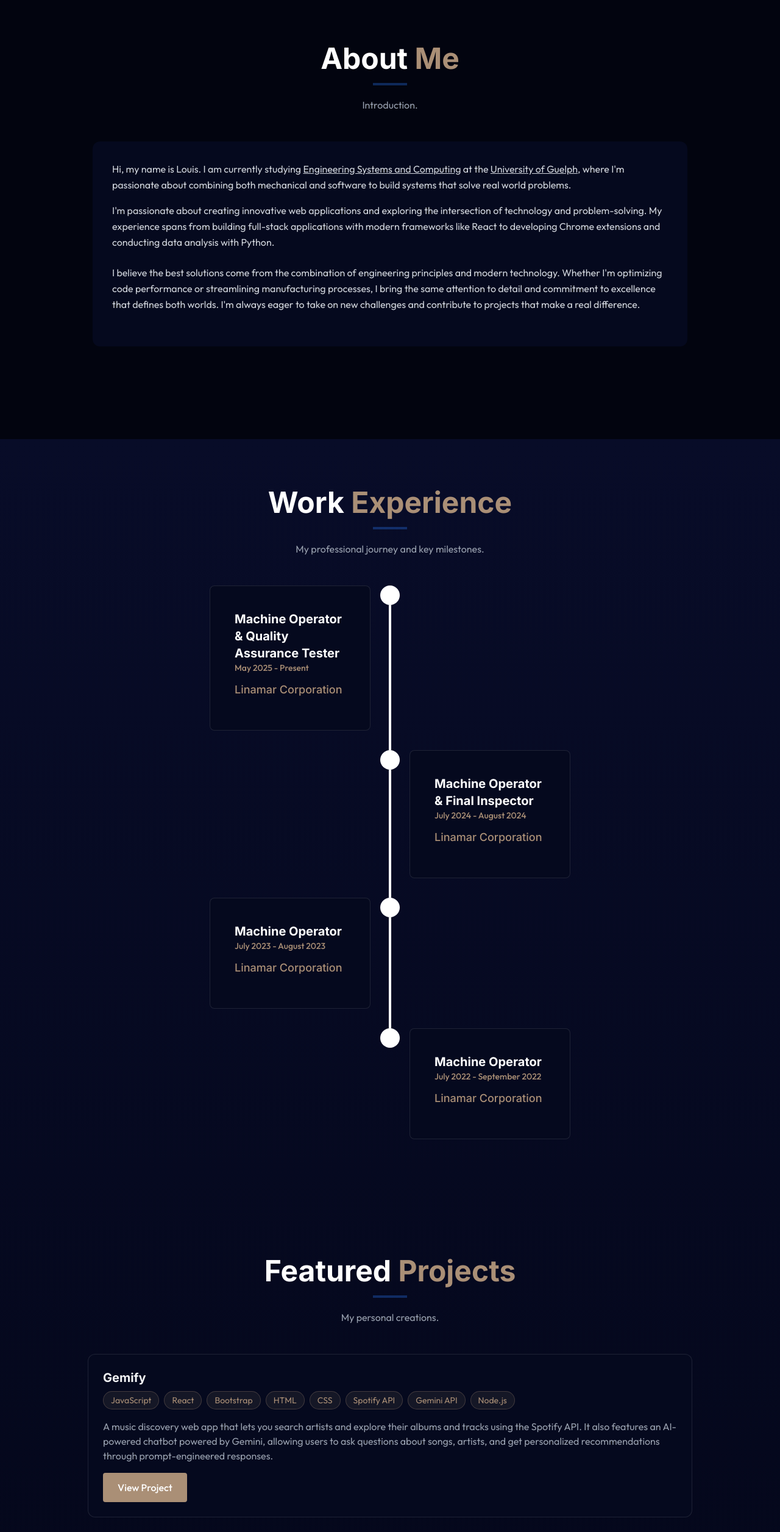
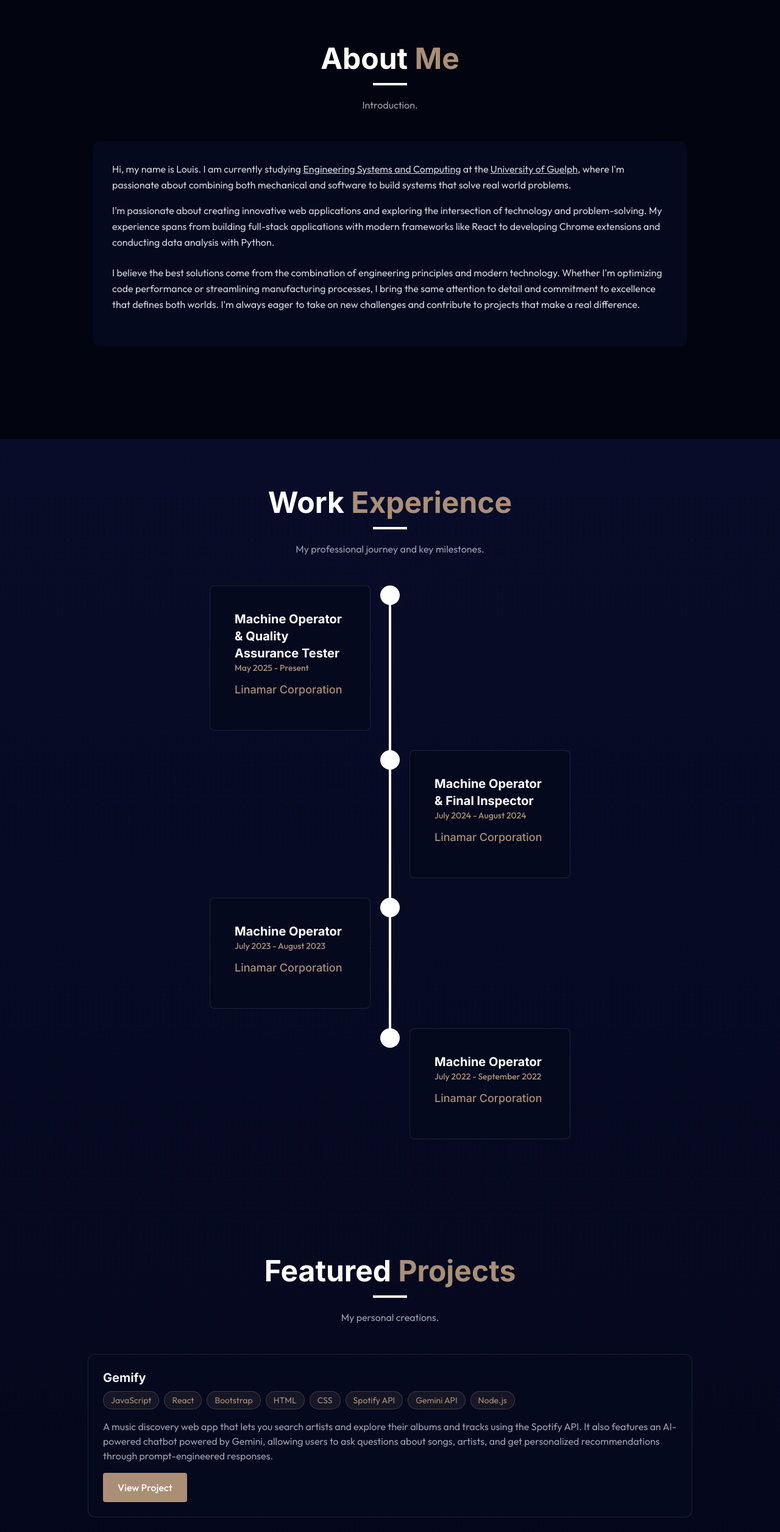
Before and after one commit to louisnguyenn/Louis-Personal-Portfolio, a React (Vite) app: page / in a window 1280 px wide. Shown: the part 880-3392 px from the top of the page at 61% size. Built offline with nearby package versions, Linux system fonts and the light colour scheme.

Commit message:
changed line colour

```diff
--- a/src/components/sections/About.jsx
+++ b/src/components/sections/About.jsx
@@ -7,7 +7,7 @@ export const About = () => {
       <div className="max-w-5xl mx-auto px-6">
         <ScrollReveal direction="up" distance={50} duration={0.8}>
           <h2 className="text-5xl font-bold mb-4 text-white text-center">About <span className="text-[#AA8F76]">Me</span></h2>
-          <hr className="h-1 w-14 m-auto bg-blue-500/30 border-0" />
+          <hr className="h-1 w-14 m-auto bg-white border-0" />
         </ScrollReveal>
 
         <ScrollReveal direction="up" distance={50} duration={0.8}>
--- a/src/components/sections/Contact.jsx
+++ b/src/components/sections/Contact.jsx
@@ -29,7 +29,7 @@ export const Contact = () => {
 
         <ScrollReveal direction="up" distance={50} duration={0.8}>
           <h2 className="text-5xl font-bold mb-4 text-white text-center">Let's <span className="text-[#AA8F76]">Connect</span></h2>
-          <hr className="h-1 w-14 m-auto bg-blue-500/30 border-0" />
+          <hr className="h-1 w-14 m-auto bg-white border-0" />
         </ScrollReveal>
 
         <ScrollReveal direction="up" distance={50} duration={0.8}>
--- a/src/components/sections/Experience.jsx
+++ b/src/components/sections/Experience.jsx
@@ -79,7 +79,7 @@ export const Experience = () => {
           <h2 className="text-5xl font-bold mb-4 text-white text-center">
             Work <span className="text-[#AA8F76]">Experience</span>
           </h2>
-          <hr className="h-1 w-14 m-auto bg-blue-500/30 border-0" />
+          <hr className="h-1 w-14 m-auto bg-white border-0" />
         </ScrollReveal>
 
         <ScrollReveal direction="up" distance={50} duration={0.8}>
--- a/src/components/sections/Projects.jsx
+++ b/src/components/sections/Projects.jsx
@@ -7,7 +7,7 @@ export const Projects = () => {
       <div className="max-w-5xl mx-auto px-4">
         <ScrollReveal direction="up" distance={50} duration={0.8}>
           <h2 className="text-5xl font-bold mb-4 text-white text-center">Featured <span className="text-[#AA8F76]">Projects</span></h2>
-          <hr className="h-1 w-14 m-auto bg-blue-500/30 border-0" />
+          <hr className="h-1 w-14 m-auto bg-white border-0" />
         </ScrollReveal>
 
         <ScrollReveal direction="up" distance={50} duration={0.8}>
```
